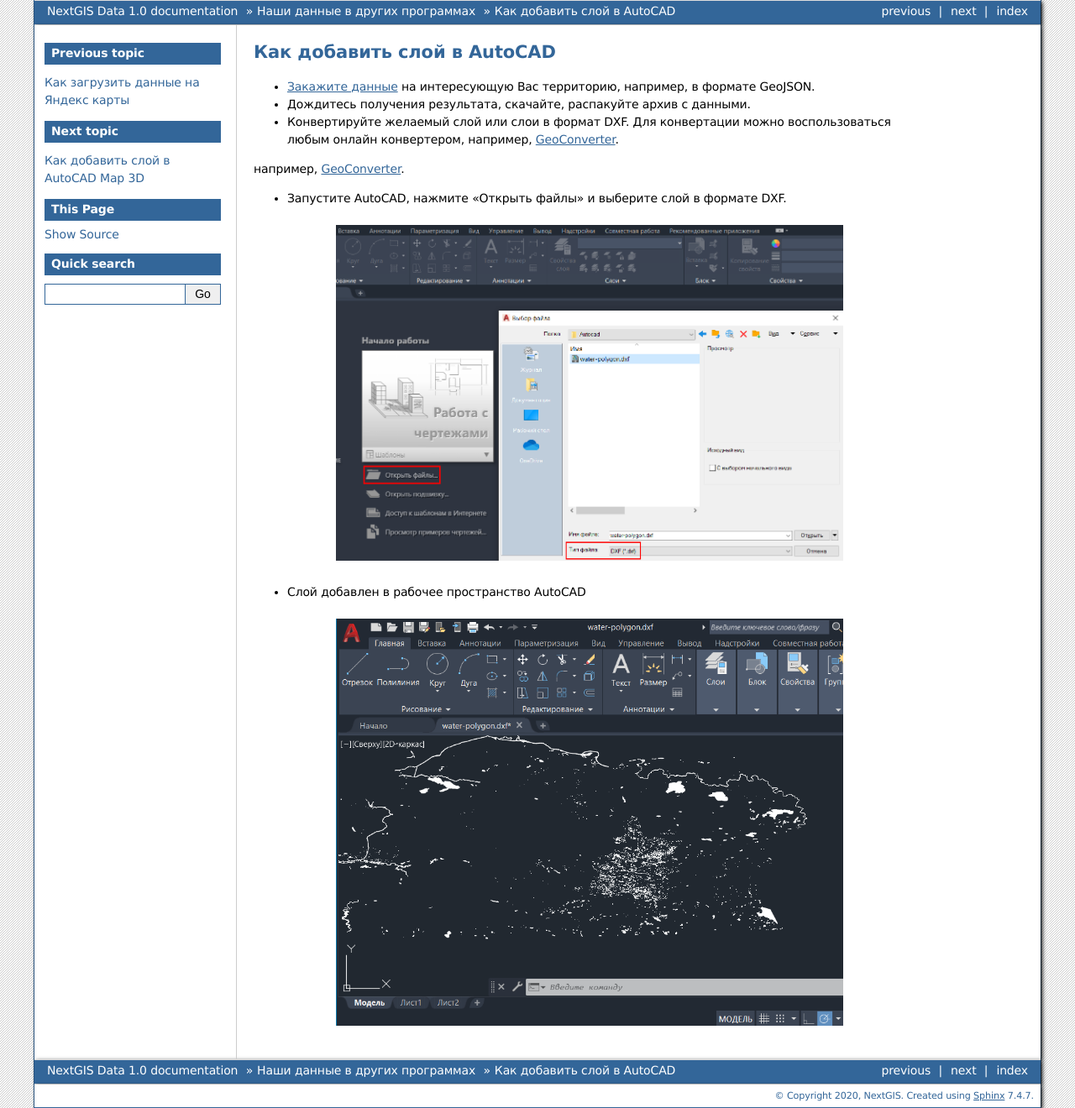
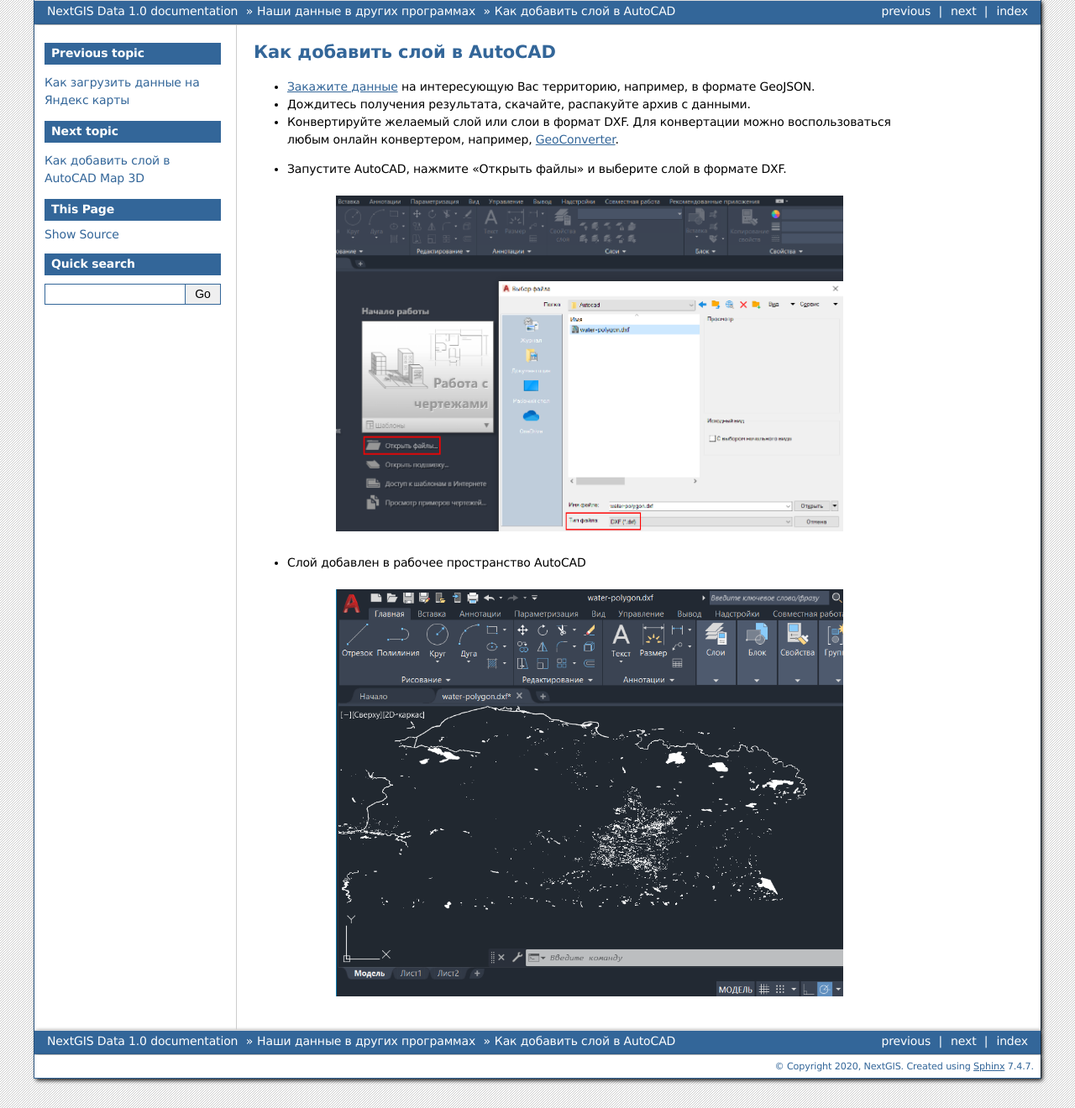
Before and after one commit to nextgis/docs_data, a Sphinx documentation site: the page built from source/autocad.rst, in a window 1280 px wide. Shown: the whole page at 84% size. Built offline with Sphinx 7.4.7, drawn with Linux system fonts in a browser that asks for light colours; formulas are drawn with MathJax 3; pages that are not in the unit, such as notebooks, are missing from menus.

Commit message:
Update autocad.rst

```diff
--- a/source/autocad.rst
+++ b/source/autocad.rst
@@ -5,15 +5,11 @@
 
 * `Закажите данные <https://data.nextgis.com/ru/>`_ на интересующую Вас территорию, например, в формате GeoJSON.
 * Дождитесь получения результата, скачайте, распакуйте архив с данными.
-* Конвертируйте желаемый слой или слои в формат DXF. Для конвертации можно воспользоваться любым онлайн конвертером, например, `GeoConverter <https://geoconverter.hsr.ch/vector>`_.
-
-
-например, |location_link|.
+* Конвертируйте желаемый слой или слои в формат DXF. Для конвертации можно воспользоваться любым онлайн конвертером, например, |location_link|.
 
 .. |location_link| raw:: html
 
    <a href="https://geoconverter.hsr.ch/vector" target="_blank">GeoConverter</a>
-
 
 * Запустите AutoCAD, нажмите «Открыть файлы» и выберите слой в формате DXF.
 
```
